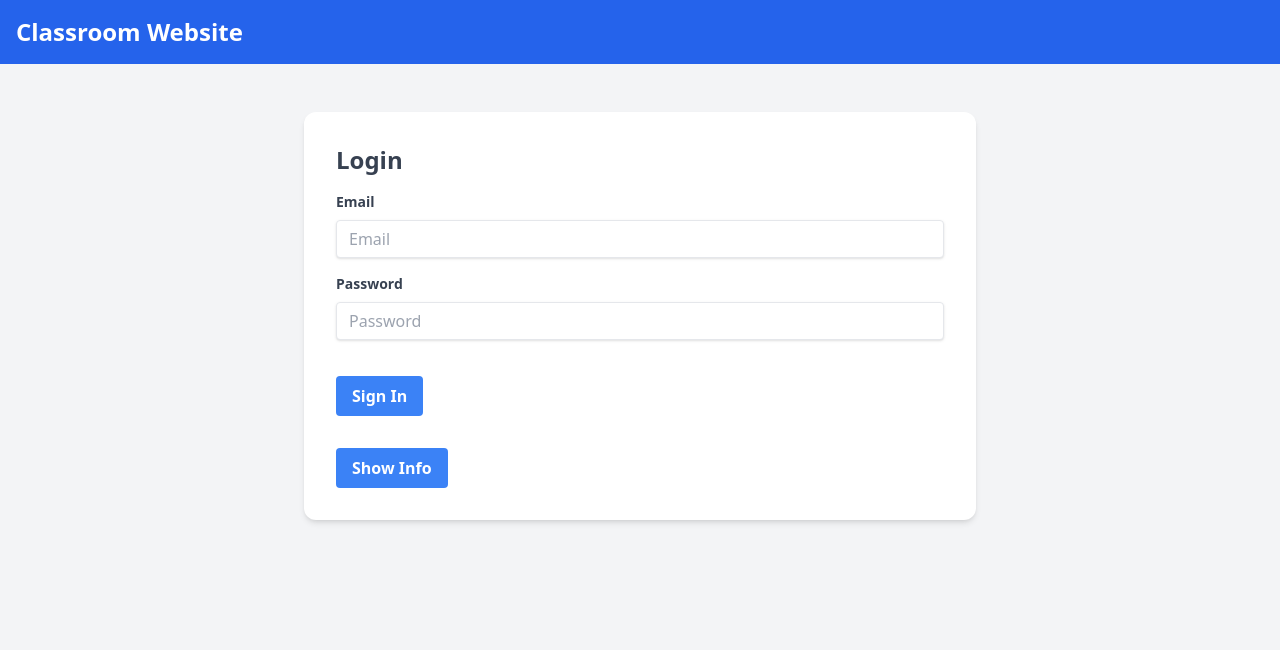
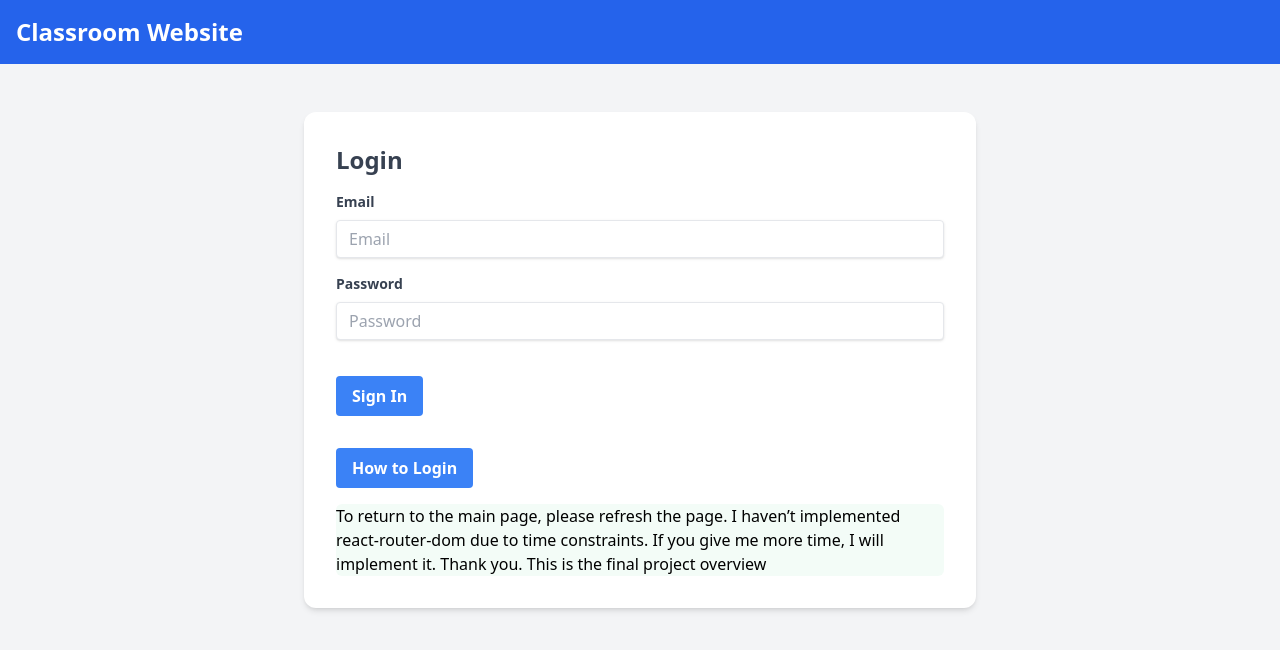
Before and after one commit to 49Harsh/Heliverse-frontend, a React (Create React App) app: page / in a window 1280 px wide. Shown: the top 650 px of the page. Built offline with nearby package versions, Linux system fonts and the light colour scheme.

Commit message:
adding final for deploy

```diff
--- a/package.json
+++ b/package.json
@@ -41,5 +41,5 @@
     "@babel/plugin-proposal-private-property-in-object": "^7.21.11",
     "tailwindcss": "^3.4.9"
   },
-  "proxy": "http://localhost:5000"
+  "proxy": "https://heliverse-backend-eopp.onrender.com/"
 }
--- a/src/api.js
+++ b/src/api.js
@@ -1,6 +1,6 @@
 import axios from 'axios';
 
-const API_URL = 'http://localhost:5000';
+const API_URL = 'https://heliverse-backend-eopp.onrender.com';
 
 export const login = (email, password) => axios.post(`${API_URL}/auth/login`, { email, password });
 
@@ -20,19 +20,6 @@ export const createTimeTable = async (timeTableData) => {
   return response.data;
 };
 
-// // principal create a table
-// export const createClassroom = (name, teacherId, startTime, endTime, days) =>
-//   axios.post(`${API_URL}/principal/create-classroom`, { name, teacherId, startTime, endTime, days });
-
-// export const createClassroom = async (classroomData) => {
-//   try {
-//     const response = await axios.post(`${API_URL}/principal/create-classroom`, classroomData);
-//     return response.data;
-//   } catch (error) {
-//     console.error('Error creating classroom:', error);
-//     throw error;
-//   }
-// };
 
 export const createClassroom = async (classroomData) => {
   try {
--- a/src/components/Login.js
+++ b/src/components/Login.js
@@ -68,9 +68,13 @@ function Login({ setUser }) {
             className="bg-blue-500 hover:bg-blue-700 text-white font-bold py-2 px-4 rounded focus:outline-none focus:shadow-outline mt-8"
             onClick={togglePopup}
           >
-            Show Info
+            How to Login
           </button>
           {showPopup && <LoginInfo togglePopup={togglePopup} />}
+          <div className='bg-green-500 rounded-md mt-4 bg-opacity-5'>
+          To return to the main page, please refresh the page. I haven’t implemented react-router-dom due to time constraints. If you give me more time, I will implement it. Thank you. This is the final project overview
+          </div>
+
       </div>
     </div>
   );
--- a/src/components/Principal.js
+++ b/src/components/Principal.js
@@ -124,7 +124,7 @@ function Principal({ user }) {
                 Create Classroom
               </button>
               <button type="button" onClick={togglePopup} className="bg-gray-200 hover:bg-gray-300 text-gray-800 font-bold py-2 px-4 rounded focus:outline-none focus:shadow-outline transition duration-150 ease-in-out">
-                Show Info
+                How to create Classroom
               </button>
             </div>
           </form>
--- a/src/components/Teacher.js
+++ b/src/components/Teacher.js
@@ -7,7 +7,7 @@ const Teacher = () => {
 
   useEffect(() => {
     fetchTimeTable();
-  },3000);
+  }, []);
 
   const fetchTimeTable = async () => {
     try {
@@ -35,7 +35,7 @@ const Teacher = () => {
 
   return (
     <div className="container mx-auto p-4">
-    {/* here teacher can create timetable */}
+    {/* here teacher can create time */}
       <h2 className="text-2xl font-bold mb-4">Create Time Table Entry</h2>
       <form onSubmit={handleSubmit} className="mb-8">
         <input
--- a/src/components/pages/TimetableInfo.js
+++ b/src/components/pages/TimetableInfo.js
@@ -8,8 +8,8 @@ function TimetableInfo({ togglePopup }) {
         <p className="mb-4">
         To create a classroom, you will need the teacher and student IDs. You can copy and paste the provided IDs:
             <ul>
-                <li>Teacher ID: 66b76207101f0a0b538b3f81</li>
-                <li>Student ID: 66b8b061a6766040bd54cfe8</li>
+                <li>Teacher ID: 66b9acc0d06a76f60a2e9a73</li>
+                <li>Student ID: 66b9b07398a7374d03bc4497</li>
             </ul>
 
         </p>
```
